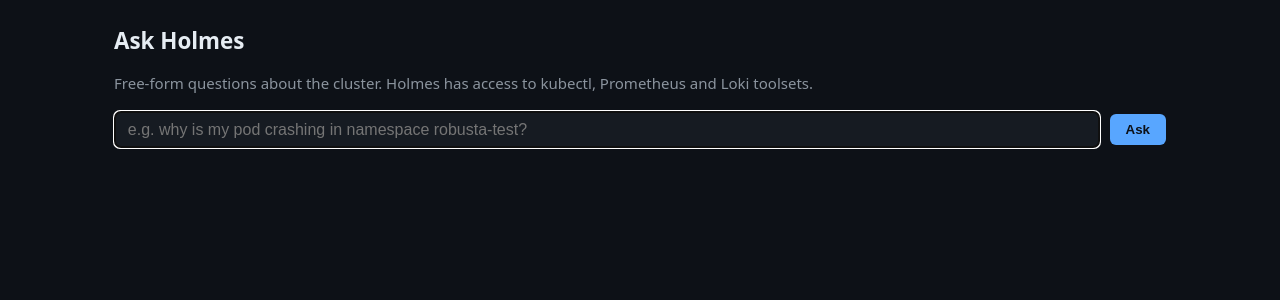
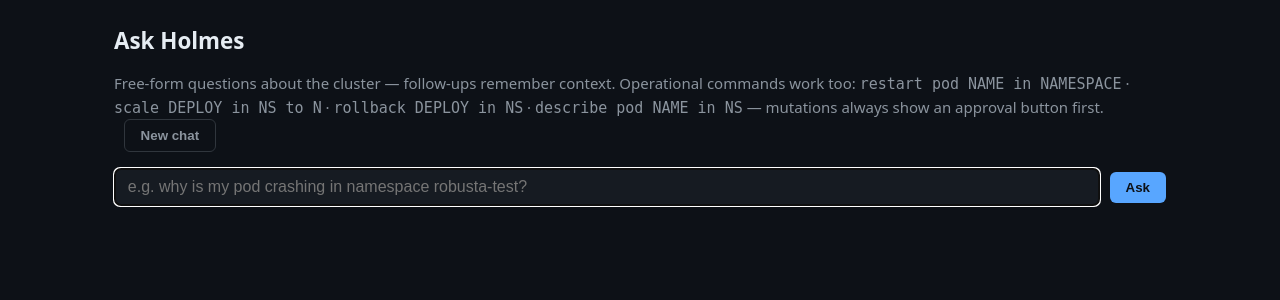
Before and after one commit to mittal122/incidentpilot, a FastAPI app: page /chat in a window 1280 px wide. Shown: the part 50-350 px from the top of the page. Run offline with FastAPI, Linux system fonts and the light colour scheme.

Commit message:
Add chat memory, chat operational commands, and Auto-Heal agent
Chat: conversation_history now round-trips to Holmes so follow-ups
resolve context; New-chat resets. Operational commands (restart pod/
deployment, scale, rollback, delete pod, describe) are parsed
deterministically — no LLM in the mutation path — mutations render an
Approve & execute button, describe runs read-only immediately; all
executions land in a new actions audit table.

Auto-Heal: per-namespace toggle (card badge + namespace-page button).
A 30s sweep restarts CrashLoopBackOff/Error/OOMKilled pods owned by a
ReplicaSet/Job, max 3 per workload per hour, then escalates; never
touches StatefulSets, bare pods, or ImagePullBackOff (flagged
needs-human). Every decision is audited and shown in the namespace
page's live "Automated & approved actions" table.

Verified live: 3 auto-heals then escalation on demo-lab crashloop.

Co-Authored-By: Claude Fable 5 <noreply@anthropic.com>

```diff
--- a/console/main.py
+++ b/console/main.py
@@ -49,6 +49,21 @@ def db() -> sqlite3.Connection:
             investigation TEXT,
             raw TEXT,
             created_at TEXT
+        )"""
+    )
+    conn.execute(
+        """CREATE TABLE IF NOT EXISTS actions (
+            id INTEGER PRIMARY KEY AUTOINCREMENT,
+            ts TEXT, namespace TEXT, target TEXT, verb TEXT,
+            source TEXT,           -- chat | ui | autoheal
+            ok INTEGER,            -- 1 success, 0 failure, NULL decision-only
+            detail TEXT
+        )"""
+    )
+    conn.execute(
+        """CREATE TABLE IF NOT EXISTS autoheal (
+            namespace TEXT PRIMARY KEY,
+            enabled INTEGER DEFAULT 0
         )"""
     )
     conn.execute(
@@ -122,6 +137,16 @@ def namespace_cards(request: Request):
     except Exception:
         cards = []
     return render(request, "_ns_cards.html", cards=cards)
+
+
+@app.get("/partials/actions/{namespace}", response_class=HTMLResponse)
+def action_rows(request: Request, namespace: str):
+    with db() as conn:
+        auto_actions = conn.execute(
+            "SELECT * FROM actions WHERE namespace = ? ORDER BY id DESC LIMIT 12",
+            (namespace,),
+        ).fetchall()
+    return render(request, "_action_rows.html", auto_actions=auto_actions)
 
 
 @app.get("/incidents", response_class=HTMLResponse)
@@ -331,14 +356,27 @@ def render_ai(text: str) -> str:
 
 # ── HolmesGPT ────────────────────────────────────────────────────────
 
-def ask_holmes(question: str) -> str:
+# ponytail: single-user console -> one module-level conversation; per-user
+# sessions when this ever becomes multi-user.
+CHAT_HISTORY: list[dict] = []
+
+
+def ask_holmes(question: str, use_history: bool = False) -> str:
+    payload = {"ask": question, "model": active_model()}
+    if use_history and CHAT_HISTORY:
+        payload["conversation_history"] = CHAT_HISTORY
     resp = httpx.post(
         f"{HOLMES_URL}/api/chat",
-        json={"ask": question, "model": active_model()},
+        json=payload,
         timeout=httpx.Timeout(600, connect=10),
     )
     resp.raise_for_status()
-    return resp.json().get("analysis", "(no analysis returned)")
+    body = resp.json()
+    if use_history:
+        history = body.get("conversation_history") or []
+        # cap growth: tool outputs make history heavy; reset keeps it usable
+        CHAT_HISTORY[:] = history if len(history) <= 60 else []
+    return body.get("analysis", "(no analysis returned)")
 
 
 @app.post("/incidents/{incident_id}/investigate", response_class=HTMLResponse)
@@ -375,13 +413,144 @@ def chat_page(request: Request):
 
 @app.post("/api/chat", response_class=HTMLResponse)
 def chat(ask: str = Form(...)):
-    try:
-        body = render_ai(ask_holmes(ask + MD_STYLE_HINT))
-    except Exception as e:
-        body = f'<div class="action-err">Holmes error: {escape(str(e))}</div>'
+    action = parse_action(ask)
+    if action:
+        body = action_response(action)
+    else:
+        try:
+            body = render_ai(ask_holmes(ask + MD_STYLE_HINT, use_history=True))
+        except Exception as e:
+            body = f'<div class="action-err">Holmes error: {escape(str(e))}</div>'
     return HTMLResponse(
         f'<div class="chat-entry"><div class="q">You: {escape(ask)}</div>{body}</div>'
     )
+
+
+@app.post("/api/chat/reset", response_class=HTMLResponse)
+def chat_reset():
+    CHAT_HISTORY.clear()
+    return HTMLResponse('<div class="muted" style="margin:.5rem 0">— new conversation —</div>')
+
+
+# ── Auto-Heal (user-requested per-namespace self-healing) ────────────
+# The user opts a namespace in from its dashboard page. A periodic sweep
+# then performs the same action a human does with the "Approve: restart
+# pod" button — delete a crash-looping pod so its Deployment recreates
+# it — under a strict, explainable policy:
+#   * only namespaces the user toggled ON
+#   * only CrashLoopBackOff / Error / OOMKilled pods owned by a
+#     ReplicaSet or Job (something that recreates them)
+#   * at most 3 restarts per workload per hour, then it stops and
+#     flags "escalated — human needed"
+#   * never StatefulSet pods (databases), never bare pods, never
+#     ImagePullBackOff (a restart cannot fix a bad image reference)
+# Every decision — act, skip, or escalate — is written to the actions
+# audit table, which the namespace page shows to the user.
+
+import asyncio
+
+AUTOHEAL_INTERVAL = 30          # seconds between sweeps
+AUTOHEAL_MAX_PER_HOUR = 3       # restarts per workload per hour before escalating
+
+
+def autoheal_enabled() -> set[str]:
+    with db() as conn:
+        return {r["namespace"] for r in
+                conn.execute("SELECT namespace FROM autoheal WHERE enabled = 1")}
+
+
+def recent_action_count(ns: str, target: str, verb: str, minutes: int) -> int:
+    cutoff = (datetime.now(timezone.utc) - timedelta(minutes=minutes)).strftime(
+        "%Y-%m-%d %H:%M:%S UTC")
+    with db() as conn:
+        return conn.execute(
+            "SELECT COUNT(*) FROM actions WHERE namespace=? AND target=?"
+            " AND verb=? AND ts > ?", (ns, target, verb, cutoff)
+        ).fetchone()[0]
+
+
+def heal_decision(p: dict) -> tuple[str, str]:
+    """Policy: returns (decision, note). Pure function — unit-testable."""
+    reason = p["reason"] or p["phase"]
+    if reason in ("ImagePullBackOff", "ErrImagePull"):
+        return "needs-human", f"{reason}: restarting cannot fix a bad image reference"
+    if reason not in ("CrashLoopBackOff", "Error", "OOMKilled"):
+        return "skip", "not a restart-healable state"
+    if p["owner_kind"] == "StatefulSet":
+        return "needs-human", "StatefulSet pod (possible database) — auto-restart disabled by policy"
+    if p["owner_kind"] not in ("ReplicaSet", "Job"):
+        return "skip", "bare pod: nothing would recreate it"
+    return "heal", reason
+
+
+def autoheal_sweep():
+    for ns in autoheal_enabled():
+        try:
+            pods = namespace_pods(ns)
+        except Exception:
+            continue
+        for p in pods:
+            if p["healthy"]:
+                continue
+            workload = p["owner_name"] or p["name"]
+            decision, note = heal_decision(p)
+            if decision == "skip":
+                continue
+            if decision == "needs-human":
+                if recent_action_count(ns, workload, "needs-human", 60) == 0:
+                    record_action(ns, workload, "needs-human", "autoheal", None, note)
+                continue
+            heals = recent_action_count(ns, workload, "restart-pod", 60)
+            if heals >= AUTOHEAL_MAX_PER_HOUR:
+                if recent_action_count(ns, workload, "escalated", 60) == 0:
+                    record_action(ns, workload, "escalated", "autoheal", None,
+                                  f"{heals} auto-restarts in the last hour did not fix {note} — human needed")
+                continue
+            result = subprocess.run(
+                ["kubectl", "delete", "pod", "-n", ns, p["name"], "--wait=false"],
+                capture_output=True, text=True, timeout=60)
+            record_action(ns, workload, "restart-pod", "autoheal",
+                          int(result.returncode == 0),
+                          f"pod {p['name']} ({note}) — heal {heals + 1}/{AUTOHEAL_MAX_PER_HOUR}")
+
+
+@app.on_event("startup")
+async def start_autoheal():
+    async def loop():
+        while True:
+            try:
+                await asyncio.to_thread(autoheal_sweep)
+            except Exception:
+                pass
+            await asyncio.sleep(AUTOHEAL_INTERVAL)
+    asyncio.create_task(loop())
+
+
+@app.post("/ns/{namespace}/autoheal", response_class=HTMLResponse)
+def toggle_autoheal(namespace: str):
+    if not K8S_NAME.match(namespace):
+        return HTMLResponse("invalid namespace", status_code=400)
+    with db() as conn:
+        row = conn.execute(
+            "SELECT enabled FROM autoheal WHERE namespace = ?", (namespace,)
+        ).fetchone()
+        new = 0 if (row and row["enabled"]) else 1
+        conn.execute(
+            "INSERT INTO autoheal (namespace, enabled) VALUES (?,?)"
+            " ON CONFLICT(namespace) DO UPDATE SET enabled = ?",
+            (namespace, new, new))
+    record_action(namespace, namespace, "autoheal-" + ("on" if new else "off"),
+                  "ui", 1, "")
+    return HTMLResponse(autoheal_button(namespace, bool(new)))
+
+
+def autoheal_button(namespace: str, enabled: bool) -> str:
+    label = "🩺 Auto-Heal: ON" if enabled else "🩺 Auto-Heal: OFF"
+    cls = "autoheal-btn on" if enabled else "autoheal-btn"
+    confirm = ("" if enabled else
+               ' hx-confirm="Enable Auto-Heal? Crash-looping pods in this namespace will be restarted automatically (max 3/hour per workload; databases and image errors excluded)."')
+    return (f'<button class="{cls}" hx-post="/ns/{namespace}/autoheal"'
+            f' hx-swap="outerHTML"{confirm}>{label}</button>')
 
 
 # ── namespace dashboard ──────────────────────────────────────────────
@@ -439,9 +608,12 @@ def parse_pod(item: dict) -> dict:
         for s in statuses if "running" in s.get("state", {})
     ]
     healthy = phase == "Running" and ready == len(statuses) and not reason
+    owners = item["metadata"].get("ownerReferences") or [{}]
     return {
         "name": item["metadata"]["name"],
         "namespace": item["metadata"]["namespace"],
+        "owner_kind": owners[0].get("kind"),
+        "owner_name": owners[0].get("name"),
         "phase": phase,
         "ready": f"{ready}/{len(statuses)}",
         "restarts": restarts,
@@ -494,6 +666,7 @@ def cluster_overview() -> list[dict]:
 
     cards = []
     severity_rank = {"crit": 0, "warn": 1, "ok": 2}
+    healed = autoheal_enabled()
     for ns, pods in sorted(groups.items()):
         healthy = sum(1 for p in pods if p["healthy"])
         reasons = {p["reason"] for p in pods if p["reason"]}
@@ -516,6 +689,7 @@ def cluster_overview() -> list[dict]:
             "live_since": humanize_age(min(started)) if started else "—",
             "images": len({img for p in pods for img in p["images"]}),
             "problem": next(iter(reasons), None),
+            "autoheal": ns in healed,
         })
     cards.sort(key=lambda c: (severity_rank[c["status"]], c["name"]))
     return cards
@@ -534,12 +708,18 @@ def ns_dashboard(request: Request, namespace: str):
             "SELECT * FROM incidents WHERE namespace = ? ORDER BY created_at DESC LIMIT 20",
             (namespace,),
         ).fetchall()
+        auto_actions = conn.execute(
+            "SELECT * FROM actions WHERE namespace = ? ORDER BY id DESC LIMIT 12",
+            (namespace,),
+        ).fetchall()
     return render(
         request, "namespace.html", page="incidents", namespace=namespace,
         pods=pods,
         healthy=sum(1 for p in pods if p["healthy"]),
         total_restarts=sum(p["restarts"] for p in pods),
         incidents=incidents,
+        auto_actions=auto_actions,
+        autoheal_html=autoheal_button(namespace, namespace in autoheal_enabled()),
     )
 
 
@@ -743,6 +923,108 @@ def settings_activate(request: Request, pid: str):
     )
 
 
+# ── chat operational commands ────────────────────────────────────────
+# Mutating verbs the console will execute. Anything not in this table is
+# not executable, full stop. Each entry: kubectl argv builder + risk label.
+ACTION_VERBS = {
+    "restart-pod": {
+        "argv": lambda ns, name, arg: ["delete", "pod", "-n", ns, name, "--wait=false"],
+        "desc": "Delete pod {name} in {ns} (its controller recreates it)",
+    },
+    "restart-deploy": {
+        "argv": lambda ns, name, arg: ["rollout", "restart", f"deployment/{name}", "-n", ns],
+        "desc": "Rolling restart of deployment {name} in {ns}",
+    },
+    "scale": {
+        "argv": lambda ns, name, arg: ["scale", f"deployment/{name}", "-n", ns, f"--replicas={arg}"],
+        "desc": "Scale deployment {name} in {ns} to {arg} replicas",
+    },
+    "rollback": {
+        "argv": lambda ns, name, arg: ["rollout", "undo", f"deployment/{name}", "-n", ns],
+        "desc": "Roll back deployment {name} in {ns} to the previous revision",
+    },
+}
+
+# natural-language / slash patterns → (verb, kind_hint)
+ACTION_PATTERNS = [
+    (re.compile(r"(?:^/|\b)restart\s+(?:the\s+)?pod\s+(?P<name>\S+)\s+(?:in|-n)\s+(?:namespace\s+)?(?P<ns>\S+)", re.I), "restart-pod"),
+    (re.compile(r"(?:^/|\b)(?:restart|bounce)\s+(?:the\s+)?deployment\s+(?P<name>\S+)\s+(?:in|-n)\s+(?:namespace\s+)?(?P<ns>\S+)", re.I), "restart-deploy"),
+    (re.compile(r"(?:^/|\b)scale\s+(?:deployment\s+)?(?P<name>\S+)\s+(?:in|-n)\s+(?:namespace\s+)?(?P<ns>\S+)\s+to\s+(?P<arg>\d+)", re.I), "scale"),
+    (re.compile(r"(?:^/|\b)roll\s*back\s+(?:deployment\s+)?(?P<name>\S+)\s+(?:in|-n)\s+(?:namespace\s+)?(?P<ns>\S+)", re.I), "rollback"),
+    (re.compile(r"(?:^/|\b)delete\s+(?:the\s+)?(?:failed\s+)?pod\s+(?P<name>\S+)\s+(?:in|-n)\s+(?:namespace\s+)?(?P<ns>\S+)", re.I), "restart-pod"),
+    (re.compile(r"(?:^/|\b)describe\s+(?P<kind>pod|deployment|service|node)\s+(?P<name>\S+)(?:\s+(?:in|-n)\s+(?:namespace\s+)?(?P<ns>\S+))?", re.I), "describe"),
+]
+
+
+def parse_action(text: str) -> dict | None:
+    """Detect an operational command in a chat message. Deterministic —
+    no LLM in the mutation path; unmatched text falls through to Holmes."""
+    for pattern, verb in ACTION_PATTERNS:
+        m = pattern.search(text)
+        if m:
+            d = m.groupdict()
+            return {"verb": verb, "ns": d.get("ns"), "name": d.get("name"),
+                    "arg": d.get("arg"), "kind": d.get("kind")}
+    return None
+
+
+def record_action(namespace, target, verb, source, ok, detail=""):
+    with db() as conn:
+        conn.execute(
+            "INSERT INTO actions (ts, namespace, target, verb, source, ok, detail)"
+            " VALUES (?,?,?,?,?,?,?)",
+            (datetime.now(timezone.utc).strftime("%Y-%m-%d %H:%M:%S UTC"),
+             namespace, target, verb, source, ok, detail[:500]),
+        )
+
+
+@app.post("/api/action/execute", response_class=HTMLResponse)
+def execute_action(verb: str = Form(...), ns: str = Form(...),
+                   name: str = Form(...), arg: str = Form("")):
+    """Runs ONLY after the user clicked the confirmation button in chat."""
+    if verb not in ACTION_VERBS:
+        return HTMLResponse('<div class="action-err">unknown action</div>')
+    if not (K8S_NAME.match(ns) and K8S_NAME.match(name)
+            and (not arg or arg.isdigit())):
+        return HTMLResponse('<div class="action-err">invalid resource name</div>')
+    argv = ["kubectl"] + ACTION_VERBS[verb]["argv"](ns, name, arg)
+    result = subprocess.run(argv, capture_output=True, text=True, timeout=60)
+    ok = result.returncode == 0
+    record_action(ns, name, verb, "chat", int(ok),
+                  (result.stdout or result.stderr).strip())
+    if ok:
+        return HTMLResponse(f'<div class="action-ok">✓ {escape(result.stdout.strip() or "done")}</div>')
+    return HTMLResponse(f'<div class="action-err">✗ {escape(result.stderr.strip())}</div>')
+
+
+def action_response(action: dict) -> str:
+    """Chat-side handling of a recognized command."""
+    verb, ns, name, arg = action["verb"], action["ns"], action["name"], action["arg"]
+    if verb == "describe":  # read-only: execute immediately, no confirmation
+        kind = action["kind"] or "pod"
+        argv = ["kubectl", "describe", kind, name] + (["-n", ns] if ns else [])
+        if not (K8S_NAME.match(name) and (not ns or K8S_NAME.match(ns))):
+            return '<div class="action-err">invalid resource name</div>'
+        result = subprocess.run(argv, capture_output=True, text=True, timeout=30)
+        record_action(ns, name, "describe", "chat", int(result.returncode == 0))
+        body = escape((result.stdout or result.stderr)[-6000:])
+        return f'<pre class="terminal">{body}</pre>'
+    if not (ns and name and K8S_NAME.match(ns) and K8S_NAME.match(name)):
+        return '<div class="action-err">could not parse namespace/resource name</div>'
+    desc = ACTION_VERBS[verb]["desc"].format(ns=ns, name=name, arg=arg)
+    return (
+        f'<div class="ai-md"><p><strong>⚠ Action requested:</strong> {escape(desc)}.</p>'
+        f'<form hx-post="/api/action/execute" hx-target="this" hx-swap="outerHTML">'
+        f'<input type="hidden" name="verb" value="{verb}">'
+        f'<input type="hidden" name="ns" value="{escape(ns)}">'
+        f'<input type="hidden" name="name" value="{escape(name)}">'
+        f'<input type="hidden" name="arg" value="{escape(arg or "")}">'
+        f'<button type="submit" class="danger">Approve &amp; execute</button>'
+        f'<span class="muted" style="margin-left:.8rem">or just keep chatting to cancel</span>'
+        f"</form></div>"
+    )
+
+
 # ── actions ──────────────────────────────────────────────────────────
 
 @app.post("/incidents/{incident_id}/restart", response_class=HTMLResponse)
--- a/console/static/style.css
+++ b/console/static/style.css
@@ -88,6 +88,11 @@ a.ns-link:hover { text-decoration: underline; }
 .pill.ok   { color: var(--ok);   background: rgba(63, 185, 80, .12); }
 .pill.warn { color: var(--low);  background: rgba(210, 153, 34, .12); }
 .pill.crit { color: var(--high); background: rgba(248, 81, 73, .14); }
+.pill.heal { background: rgba(88, 166, 255, .14); }
+.autoheal-btn { background: var(--panel); color: var(--muted);
+  border: 1px solid var(--border); }
+.autoheal-btn.on { background: rgba(63, 185, 80, .13); color: var(--ok);
+  border-color: rgba(63, 185, 80, .5); }
 .ns-card-hero { margin: 1.05rem 0 .9rem; display: flex; align-items: baseline; gap: .5rem; }
 .hero-num { font-size: 2.1rem; font-weight: 750; letter-spacing: -.03em; line-height: 1; }
 .hero-of { color: var(--muted); font-size: 1.25rem; font-weight: 500; }
--- a/console/templates/_ns_cards.html
+++ b/console/templates/_ns_cards.html
@@ -3,6 +3,7 @@
   <div class="ns-card-head">
     <span class="status-dot {{ c.status }}"></span>
     <span class="ns-name">{{ c.name }}</span>
+    {% if c.autoheal %}<span class="pill heal" title="Auto-Heal enabled">🩺</span>{% endif %}
     <span class="pill {{ c.status }}">{{ c.status_label }}</span>
   </div>
   <div class="ns-card-hero">
--- a/console/templates/chat.html
+++ b/console/templates/chat.html
@@ -2,7 +2,9 @@
 {% block title %}Ask Holmes · Incident Console{% endblock %}
 {% block content %}
 <h1>Ask Holmes</h1>
-<p class="muted">Free-form questions about the cluster. Holmes has access to kubectl, Prometheus and Loki toolsets.</p>
+<p class="muted">Free-form questions about the cluster — follow-ups remember context. Operational commands work too:
+<code>restart pod NAME in NAMESPACE</code> · <code>scale DEPLOY in NS to N</code> · <code>rollback DEPLOY in NS</code> · <code>describe pod NAME in NS</code> — mutations always show an approval button first.
+<button class="ghost" style="margin-left:.6rem" hx-post="/api/chat/reset" hx-target="#chat-log" hx-swap="beforeend">New chat</button></p>
 <div id="chat-log"></div>
 <form hx-post="/api/chat" hx-target="#chat-log" hx-swap="beforeend" hx-indicator="#chat-spinner"
       hx-on::after-request="if(event.detail.successful) this.reset()">
```
Also changed, not shown: console/templates/_action_rows.html (added, +17 -0 lines), console/templates/namespace.html (+11 -1 lines), .playwright-mcp/page-2026-08-29T20-26-16-451Z.yml (added), 2 other files.
